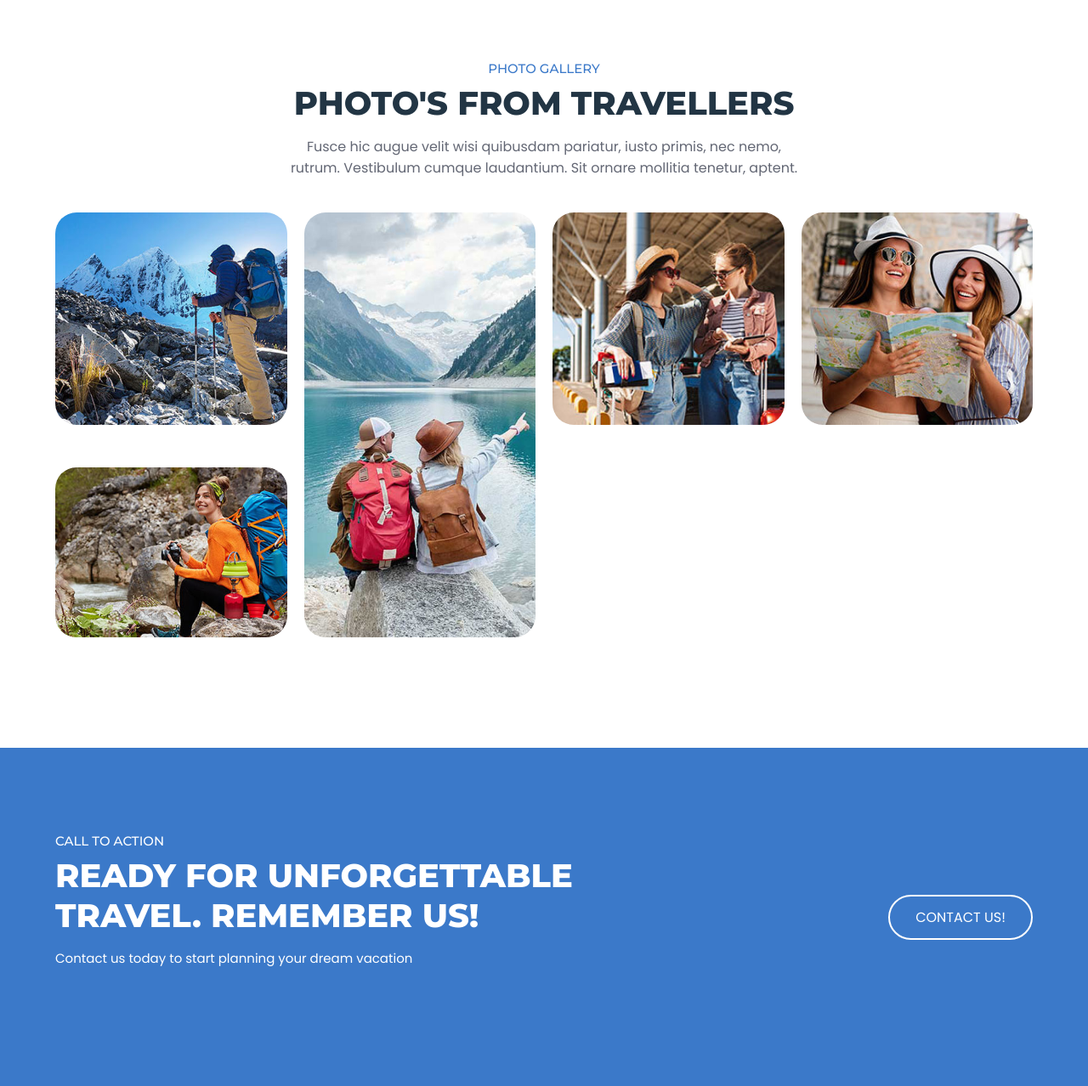
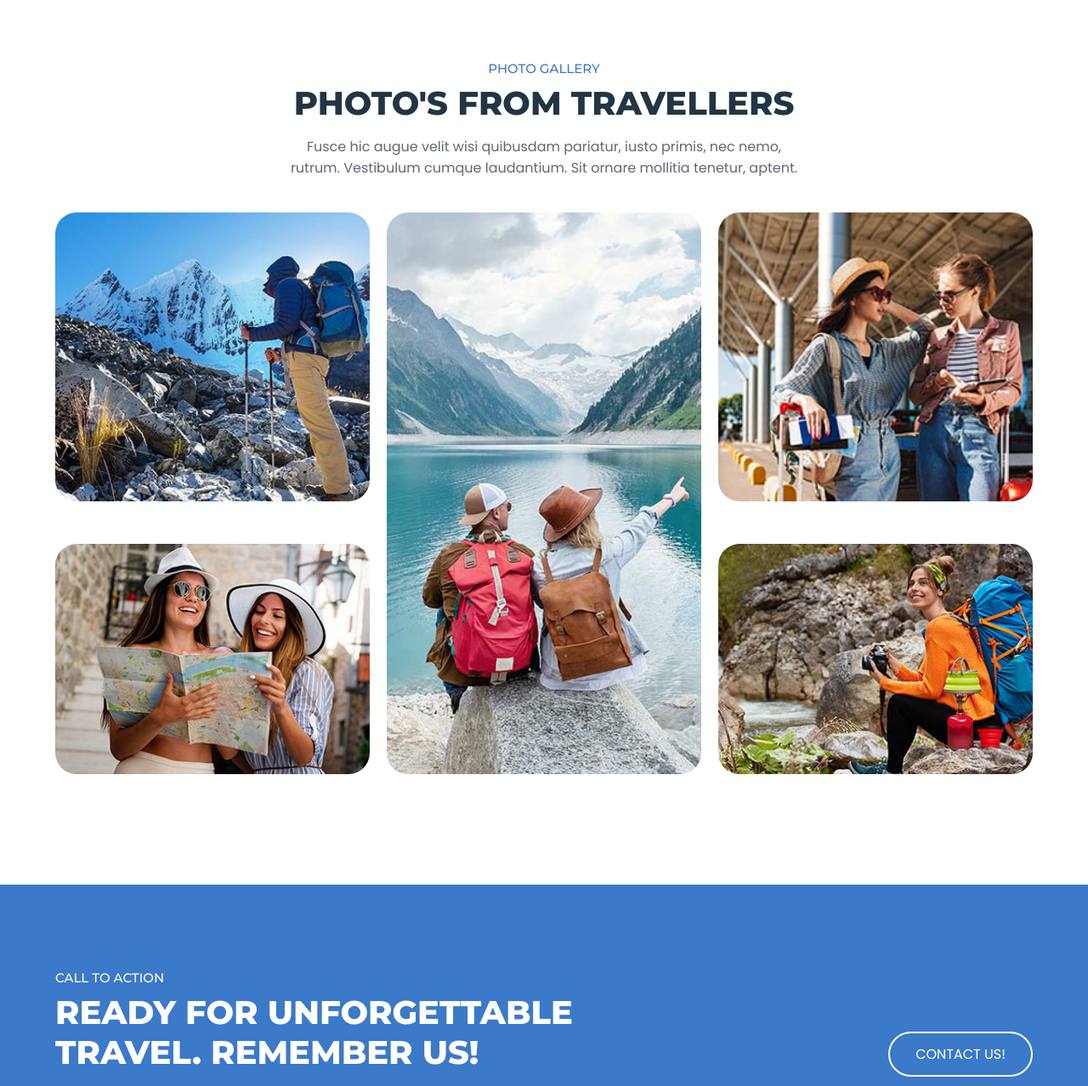
Before and after one commit to urolovforever/travel-site, a Django app: page /en/ in a window 1280 px wide. Shown: the part 3494-4772 px from the top of the page at 85% size. Run offline with Django 4.2, Linux system fonts and the light colour scheme; data that the repository does not hold is empty.

Commit message:
Fix home page gallery layout issue
- Removed !important overrides on .gallery-list that were breaking home page gallery
- Home page gallery now displays correctly with original 2-column grid layout
- Destination detail pages use inline styles and are unaffected
- Gallery masonry columns still responsive (2/3/4 columns on different breakpoints)

```diff
--- a/static/css/style.css
+++ b/static/css/style.css
@@ -1054,14 +1054,6 @@ address {
     column-gap: 25px;
   }
 
-  /**
-   * GALLERY LIST
-   */
-
-  .gallery-list {
-    grid-template-columns: repeat(2, 1fr) !important;
-  }
-
 
 
   /**
@@ -1312,14 +1304,6 @@ address {
 
   .gallery-item {
     margin-bottom: 30px;
-  }
-
-  /**
-   * GALLERY LIST
-   */
-
-  .gallery-list {
-    grid-template-columns: repeat(3, 1fr) !important;
   }
 
 }
@@ -1518,12 +1502,4 @@ address {
     column-count: 4;
   }
 
-  /**
-   * GALLERY LIST
-   */
-
-  .gallery-list {
-    grid-template-columns: repeat(4, 1fr) !important;
-  }
-
-}
+}
```
